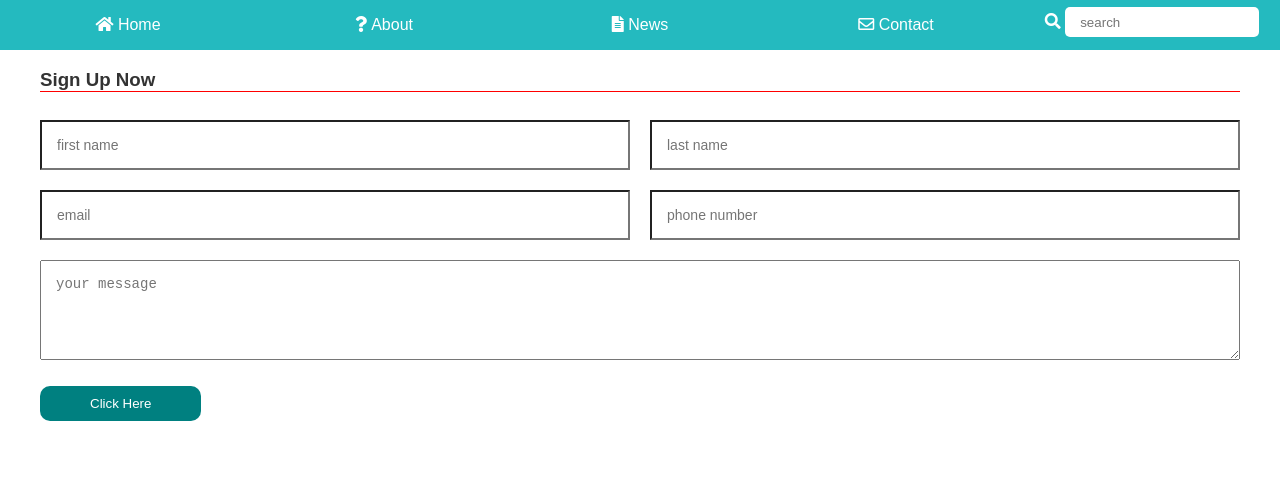
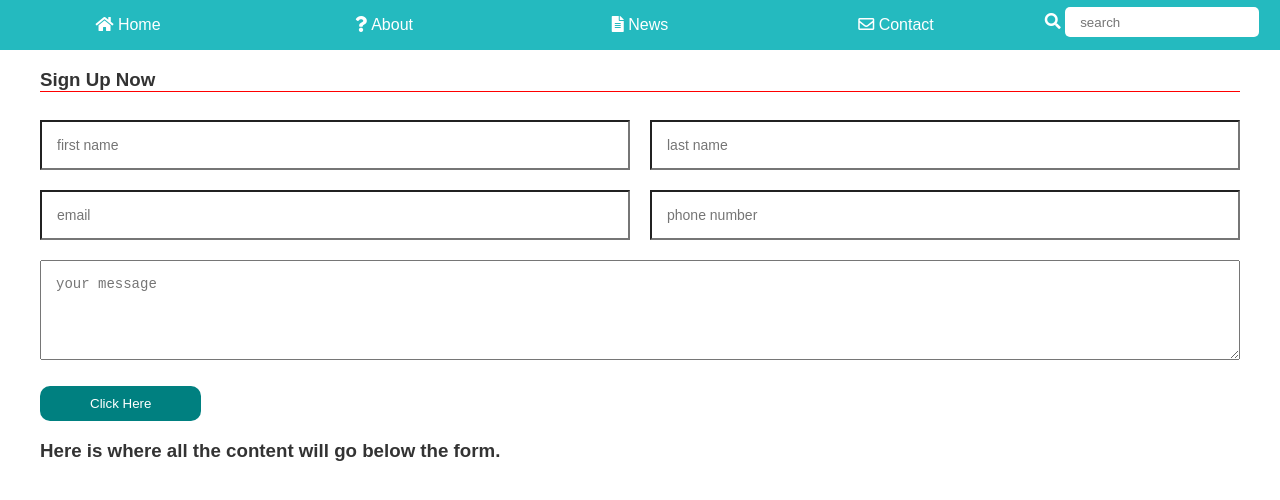
Before and after one commit to CoreyC2018/grunttesting, a website: page index.html in a window 1280 px wide. Drawn offline with Linux system fonts and the light colour scheme.

Commit message:
added text to front page

```diff
--- a/index.html
+++ b/index.html
@@ -41,6 +41,10 @@
 
         <button class="btn-1">Click Here</button>
 
+        <div class="content-area">
+            <h3>Here is where all the content will go below the form.</h3>
+        </div>
+
     </div>
 
 </body>
```
